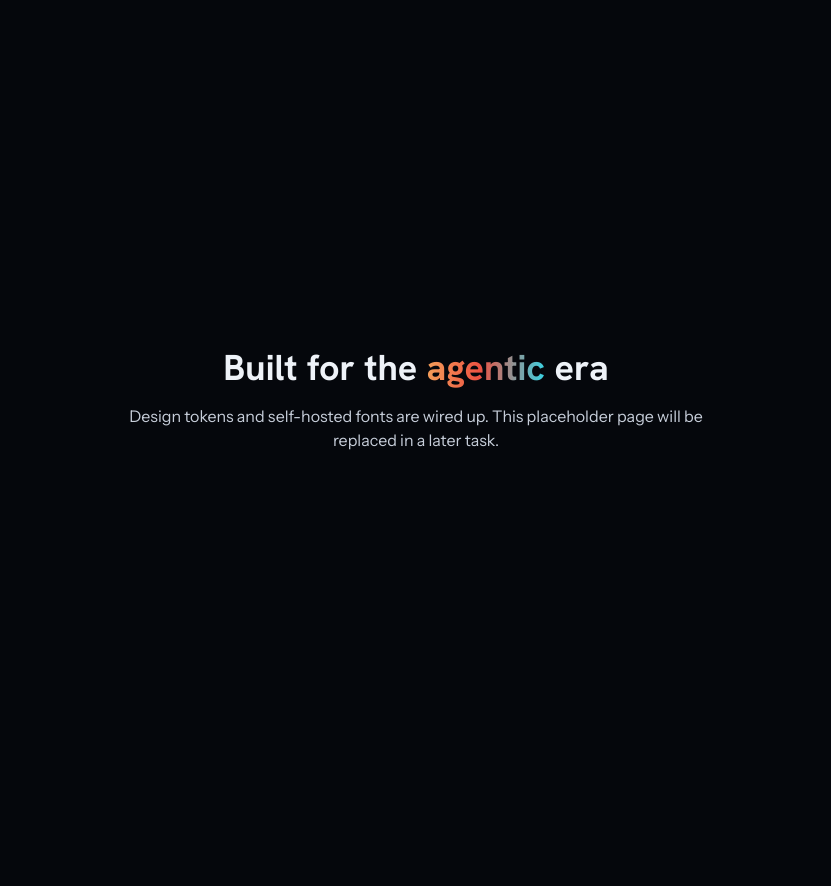
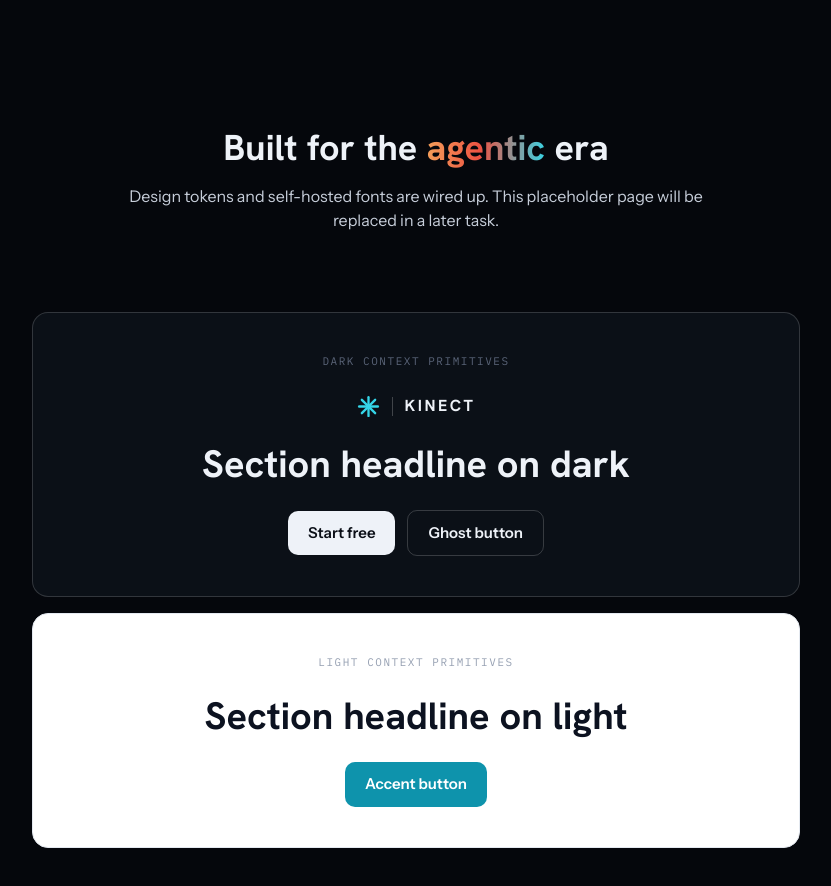
Before and after one commit to JakeHamann1980/kinect-marketing-site, a Next.js app: page / in a window 1280 px wide. Shown: the top 886 px of the page, without its empty margins (224-1055 px from the left). Before the commit the page ends 800 px from the top, so only its background shows below. Built offline with nearby package versions, Linux system fonts and the light colour scheme.

Commit message:
feat: lockup, buttons, section primitives
Add Lockup, Button, Eyebrow, and SectionHead shared visual primitives per
design-reference/README.md, and extend the placeholder home page to
render each in dark/light context for eyeballing (replaced in Task 12).

```diff
--- a/src/app/globals.css
+++ b/src/app/globals.css
@@ -19,6 +19,20 @@
 .kx-grad { background: var(--text-gradient); -webkit-background-clip: text; background-clip: text; color: transparent; }
 @media print { .kx-grad { color: #EC5242; } }
 
+/* Section headline scale: 38px / 1.14 -> 27px @860 -> 24px @480. See SectionHead.tsx. */
+.kx-section-head {
+  font-weight: 700;
+  font-size: 38px;
+  line-height: 1.14;
+  text-wrap: balance;
+}
+@media (max-width: 860px) {
+  .kx-section-head { font-size: 27px; }
+}
+@media (max-width: 480px) {
+  .kx-section-head { font-size: 24px; }
+}
+
 [data-persona="agency"]     { --accent: #35D6E8; --accent-light: #0E93AC; --accent-tint: rgba(14,147,172,.12); }
 [data-persona="coach"]      { --accent: #F0913A; --accent-light: #C4501F; --accent-tint: rgba(240,145,58,.16); }
 [data-persona="consultant"] { --accent: #C7A0C0; --accent-light: #6E5AA8; --accent-tint: rgba(139,120,192,.18); }
--- a/src/app/page.tsx
+++ b/src/app/page.tsx
@@ -1,6 +1,14 @@
+import Lockup from "@/components/Lockup";
+import Button from "@/components/Button";
+import Eyebrow from "@/components/Eyebrow";
+import SectionHead from "@/components/SectionHead";
+
+// NOTE: this page remains placeholder content for verifying Task 6's shared
+// primitives (Lockup, Button, Eyebrow, SectionHead). It will be replaced by
+// the real home page in Task 12.
 export default function Home() {
   return (
-    <main className="flex flex-1 flex-col items-center justify-center gap-4 px-6 py-32 text-center">
+    <main className="flex flex-1 flex-col items-center gap-4 px-6 py-32 text-center">
       <h1 className="font-display text-4xl font-bold">
         Built for the <span className="kx-grad">agentic</span> era
       </h1>
@@ -8,6 +16,28 @@ export default function Home() {
         Design tokens and self-hosted fonts are wired up. This placeholder
         page will be replaced in a later task.
       </p>
+
+      <section className="mt-16 flex w-full max-w-3xl flex-col items-center gap-6 rounded-2xl border border-rule bg-dark-panel px-8 py-10">
+        <Eyebrow context="dark">Dark context primitives</Eyebrow>
+        <Lockup />
+        <SectionHead context="dark">Section headline on dark</SectionHead>
+        <div className="flex flex-wrap items-center justify-center gap-3">
+          <Button variant="primary" href="/">
+            Start free
+          </Button>
+          <Button variant="ghost" href="/">
+            Ghost button
+          </Button>
+        </div>
+      </section>
+
+      <section className="flex w-full max-w-3xl flex-col items-center gap-6 rounded-2xl border border-border bg-surface px-8 py-10 text-ink">
+        <Eyebrow context="light">Light context primitives</Eyebrow>
+        <SectionHead context="light">Section headline on light</SectionHead>
+        <Button variant="accent" href="/">
+          Accent button
+        </Button>
+      </section>
     </main>
   );
 }
--- /dev/null
+++ b/src/components/Button.tsx
@@ -0,0 +1,48 @@
+import Link from "next/link";
+import type { ReactNode } from "react";
+
+export type ButtonVariant = "primary" | "ghost" | "accent";
+
+interface ButtonProps {
+  variant?: ButtonVariant;
+  /** Renders a next/link anchor instead of a <button> when provided. */
+  href?: string;
+  className?: string;
+  children: ReactNode;
+  type?: "button" | "submit" | "reset";
+}
+
+const BASE =
+  "inline-flex items-center justify-center gap-2 rounded-[10px] px-5 py-[11px] font-sans text-[15px] font-semibold";
+
+// Per design-reference/README.md line 81 (nav CTA) and line 121 (hero CTA row).
+const VARIANTS: Record<ButtonVariant, string> = {
+  primary: "bg-on-dark text-[#0B0F17]",
+  ghost: "border border-[rgba(255,255,255,.18)] bg-transparent text-on-dark",
+  accent: "bg-accent-light text-white",
+};
+
+/** Shared button/link primitive. Server component -- no client interactivity yet. */
+export default function Button({
+  variant = "primary",
+  href,
+  className = "",
+  children,
+  type = "button",
+}: ButtonProps) {
+  const classes = `${BASE} ${VARIANTS[variant]} ${className}`.trim();
+
+  if (href) {
+    return (
+      <Link href={href} className={classes}>
+        {children}
+      </Link>
+    );
+  }
+
+  return (
+    <button type={type} className={classes}>
+      {children}
+    </button>
+  );
+}
--- /dev/null
+++ b/src/components/Eyebrow.tsx
@@ -0,0 +1,24 @@
+import type { ReactNode } from "react";
+
+interface EyebrowProps {
+  children: ReactNode;
+  /** Background context this eyebrow sits on. Default "dark". */
+  context?: "dark" | "light";
+  className?: string;
+}
+
+/** Mono micro-label used above section headlines and step numbers. */
+export default function Eyebrow({
+  children,
+  context = "dark",
+  className = "",
+}: EyebrowProps) {
+  const colorClass = context === "light" ? "text-muted" : "text-on-dark-5";
+  return (
+    <span
+      className={`font-mono text-[11px] uppercase tracking-[.14em] ${colorClass} ${className}`.trim()}
+    >
+      {children}
+    </span>
+  );
+}
--- /dev/null
+++ b/src/components/Lockup.tsx
@@ -0,0 +1,52 @@
+import Link from "next/link";
+
+interface LockupProps {
+  /** Destination for the whole lockup. Defaults to the site root. */
+  href?: string;
+  /** Rendered pixel size of the asterisk mark (viewBox is always 32x32). */
+  size?: number;
+  /** Stroke color for the mark. Defaults to the current persona accent. */
+  stroke?: string;
+  className?: string;
+}
+
+/**
+ * The KINECT logo lockup: asterisk mark, hairline divider, wordmark.
+ * Per design-reference/README.md "Assets -> Logo" and "Global Elements -> nav":
+ * solid fills only, never a gradient. Always links home (or `href`).
+ */
+export default function Lockup({
+  href = "/",
+  size = 25,
+  stroke = "var(--accent)",
+  className = "",
+}: LockupProps) {
+  return (
+    <Link
+      href={href}
+      className={`inline-flex items-center gap-[11px] ${className}`.trim()}
+    >
+      <svg
+        viewBox="0 0 32 32"
+        width={size}
+        height={size}
+        className="flex-none"
+        aria-hidden="true"
+      >
+        <g stroke={stroke} strokeWidth={3} strokeLinecap="round">
+          <line x1={16} y1={4} x2={16} y2={28} />
+          <line x1={4} y1={16} x2={28} y2={16} />
+          <line x1={7.5} y1={7.5} x2={24.5} y2={24.5} />
+          <line x1={24.5} y1={7.5} x2={7.5} y2={24.5} />
+        </g>
+      </svg>
+      <span
+        aria-hidden="true"
+        className="block h-[19px] w-px flex-none bg-rule-strong"
+      />
+      <span className="font-display text-base font-bold uppercase tracking-[.16em] text-on-dark">
+        KINECT
+      </span>
+    </Link>
+  );
+}
--- /dev/null
+++ b/src/components/SectionHead.tsx
@@ -0,0 +1,31 @@
+import type { ElementType, ReactNode } from "react";
+
+interface SectionHeadProps {
+  children: ReactNode;
+  /** Background context this headline sits on. Default "dark". */
+  context?: "dark" | "light";
+  as?: ElementType;
+  className?: string;
+}
+
+/**
+ * Section headline primitive. Sizing/line-height/text-wrap live in the
+ * `.kx-section-head` CSS class (globals.css) so the 38px -> 27px -> 24px
+ * responsive steps at 860/480px can use plain media queries rather than
+ * Tailwind's default breakpoints, which don't land on those values.
+ */
+export default function SectionHead({
+  children,
+  context = "dark",
+  as: Tag = "h2",
+  className = "",
+}: SectionHeadProps) {
+  const colorClass = context === "light" ? "text-ink" : "text-on-dark";
+  return (
+    <Tag
+      className={`kx-section-head font-display ${colorClass} ${className}`.trim()}
+    >
+      {children}
+    </Tag>
+  );
+}
```
